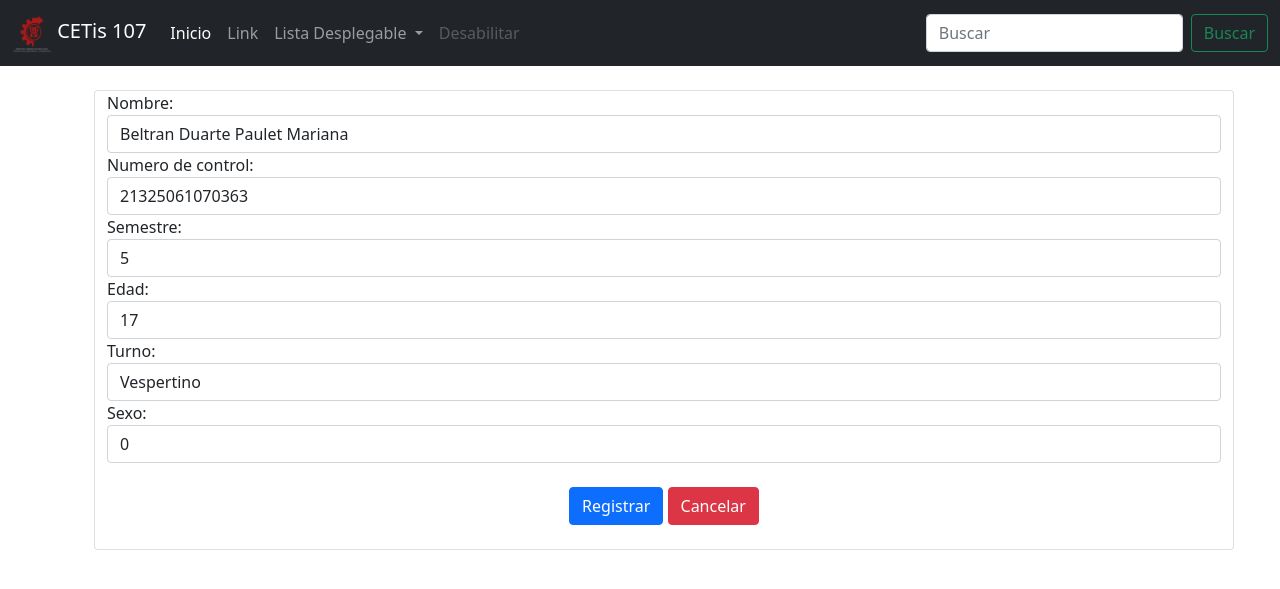
After one commit to rubenrocha21/webybasededatos2023, a PHP site: page /parcial2/editarAlumno.php?id=1 in a window 1280 px wide. The commit adds this page. Shown: the top 589 px of the page. Run offline with PHP 8.4, Linux system fonts and the light colour scheme; data comes from the database, SQL or seed files in the repository.

Commit message:
Add files via upload

```diff
--- a/parcial2/consultarAlumnos.php
+++ b/parcial2/consultarAlumnos.php
@@ -48,8 +48,8 @@
                             <td><?php echo $registro["turno"]; ?></td>
                             <td><?php echo $registro["sexo"]; ?></td>
                             <td>
-                                <a href="" class="btn btn-sm btn-primary">Editar</a>
-                                <a href="" class="btn btn-sm btn-danger">Eliminar</a>
+                                <a href="editarAlumno.php?id=<?php echo $registro["id"]; ?>" class="btn btn-danger" class="btn btn-sm btn-primary">Editar</a>
+                                <a href="eliminarAlumno.php?id=<?php echo $registro["id"]; ?>" class="btn btn-danger" class="btn btn-sm btn-danger">Eliminar</a>
                             </td>
                         </tr>
                         <?php } ?>
--- /dev/null
+++ b/parcial2/editarAlumno.php
@@ -0,0 +1,77 @@
+<!DOCTYPE html>
+<html lang="en">
+<head>
+    <meta charset="UTF-8">
+    <meta name="viewport" content="width=device-width, initial-scale=1.0">
+    <title>Registrar Alumno</title>
+    <link rel="stylesheet" href="css/bootstrap.css">
+    <script src="code.jquery.com_jquery-3.7.1.min.js"></script>
+</head>
+<body>
+    <?php
+    include 'menu.php';
+    include 'conexion.php';
+
+    $id = $_GET["id"];
+
+    $sql = "SELECT * FROM alumnos WHERE id=" .$id;
+
+    $datos = $conexion->query($sql);
+
+    $alumno = $datos->fetch_assoc();
+
+    ?>
+
+
+<div class="container">
+        <div class="row">
+            <div class="col-12 card m-4">
+                <form action="actualizarRegistro.php" method="POST">
+                    <input type="hidden" name="id" value="<?php echo $alumno["id"]; ?>">
+                    <div class="form-group">
+                        <label for="">Nombre: </label>
+                        <input value="<?php echo $alumno["nombre"]; ?>" name="nombre" type="text" class="form-control" placeholder="Teclea el nombre del alumno:" required>
+                    </div>
+                    <div class="form-group">
+                        <label for="">Numero de control: </label>
+                        <input value="<?php echo $alumno["numero_control"]; ?>" name="nc" type="text" class="form-control" placeholder="Teclea el numero de control del alumno:" required>
+                    </div>
+                    <div class="form-group">
+                        <label for="">Semestre: </label>
+                        <input value="<?php echo $alumno["semestre"]; ?>" name="semestre" type="number" class="form-control" placeholder="Teclea el semestre del alumno:" required>
+                    </div>
+                    <div class="form-group">
+                        <label for="">Edad: </label>
+                        <input value="<?php echo $alumno["edad"]; ?>" name="edad" type="number" class="form-control" placeholder="Teclea la Edad del alumno:" required>
+                    </div>
+                    <div class="form-group">
+                        <label for="">Turno: </label>
+                        <select name="turno" id="" class="form-control" required>
+                        <option selected value="<?php echo $alumno["turno"]; ?>"><?php echo $alumno["turno"]; ?></option>
+                        <option value="">Selecciona el turno</option>
+                        <option value="MATUTINO">MATUTINO</option>
+                        <option value="VESPERTINO">VESPERTINO</option>
+                    </select>
+                    </div>
+                    <div class="form-group">
+                        <label for="">Sexo: </label>
+                        <select name="sexo" id="" class="form-control" required>
+                        <option value="">Selecciona el Sexo</option>
+                        <option selected value="<?php echo $alumno["sexo"]; ?>"><?php echo $alumno["sexo"]; ?></option>
+                        <option value="0">Mujer</option>
+                        <option value="1">Hombre</option>
+                        <option value="2">Prefiero no responder</option>
+                    </select>
+                    </div>
+                    <div>
+                        <br>
+                        <center><input type="submit" value="Registrar" class="btn btn-primary">
+                        <a href="consultarAlumnos.php" class="btn btn-danger">Cancelar</a></center>
+                    </div>
+                    <br>
+                </form>
+            </div>
+        </div>
+    </div>
+</body>
+</html>
```
Also changed, not shown: parcial2/Proyecto.js (added, +24 -0 lines), parcial2/ProyectoRA.html (added, +34 -0 lines), parcial2/ProyectoRA.js (added, +53 -0 lines), parcial2/actualizarRegistro.php (added, +27 -0 lines), parcial2/eliminarAlumno.php (added, +23 -0 lines), parcial2/proyecto.html (added, +30 -0 lines), parcial2/README.md (added).
